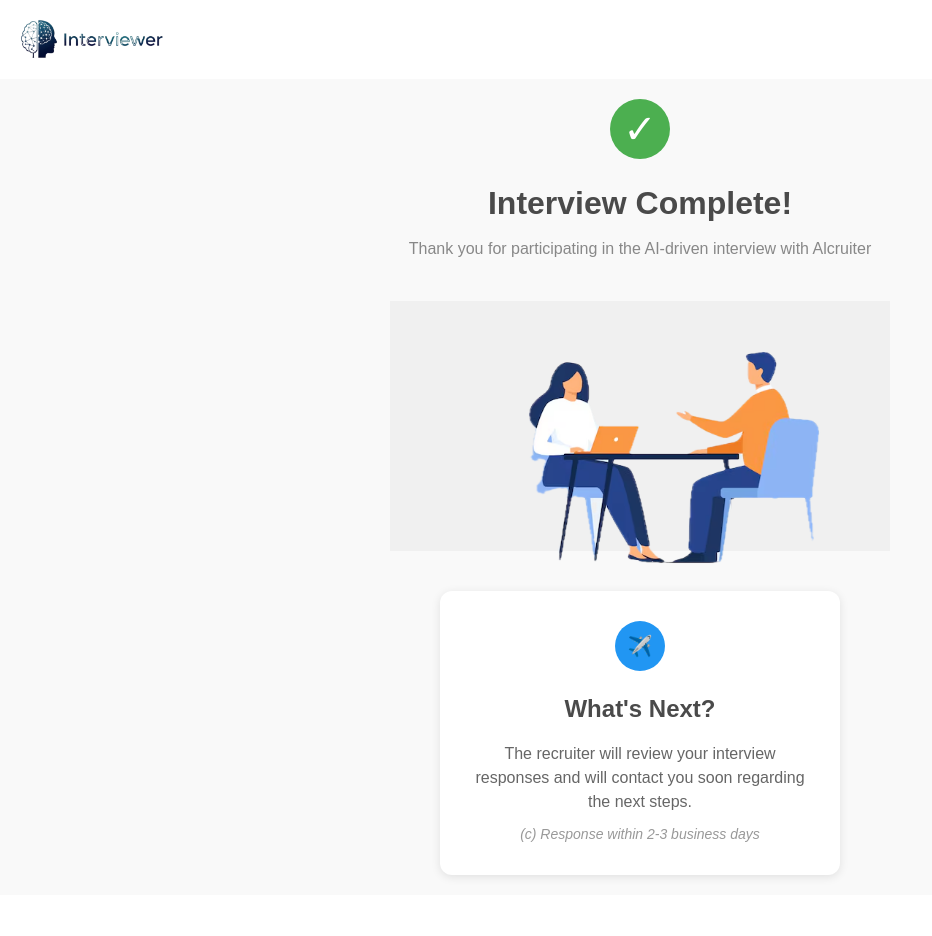
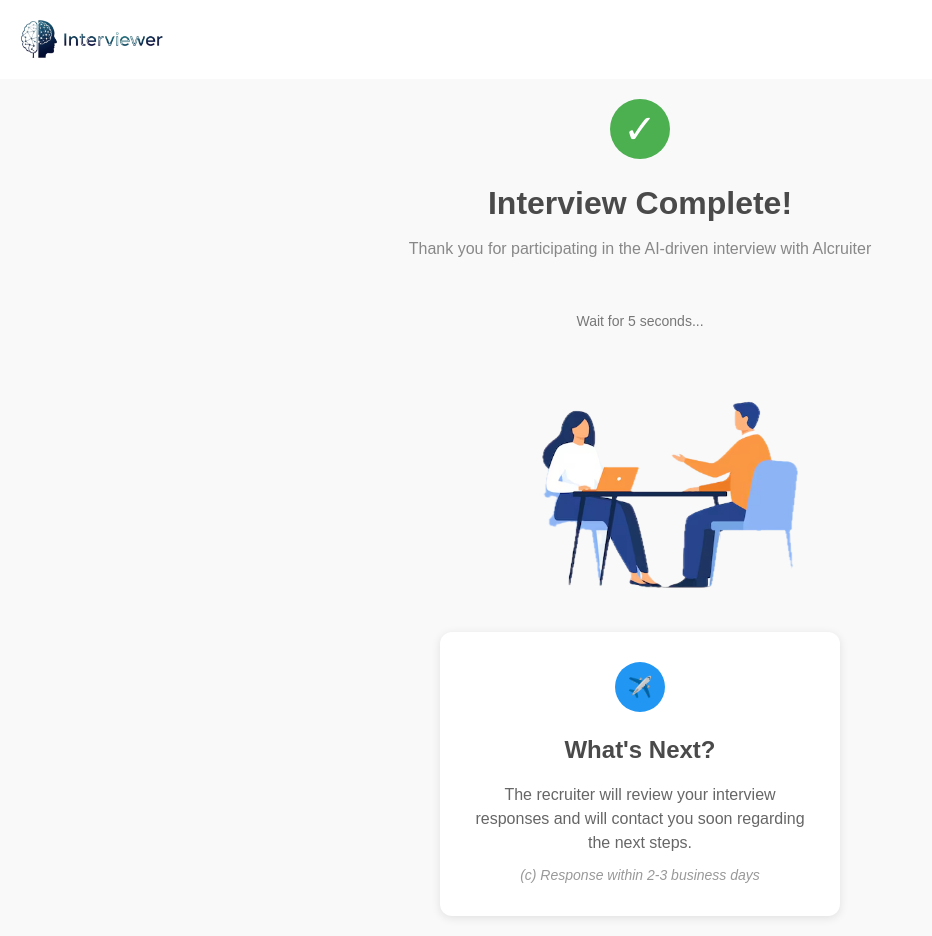
Before and after one commit to himanshu561hi/Interviewerr, a Next.js app: page /interview/1/completed in a window 1280 px wide. Shown: the whole page, without its empty margins (0-932 px from the left). Before the commit the page ends 895 px from the top, so only its background shows below. Built offline with nearby package versions, Linux system fonts and the light colour scheme; no server answers.

Commit message:
logout button

```diff
--- a/app/(main)/dashboard/_components/WelcomeContainer.jsx
+++ b/app/(main)/dashboard/_components/WelcomeContainer.jsx
@@ -1,12 +1,75 @@
+// "use client"
+// import React, { useContext } from 'react';
+// import { DashboardContext } from '../../provider';
+// import Image from 'next/image';
+
+// export default function WelcomeContainer() {
+//     const { userDetails, loading } = useContext(DashboardContext);
+
+//     // 1. सबसे पहले loading state को check करें
+//     if (loading) {
+//         return (
+//             <div className="bg-white p-5 mt-10 ml-10 mr-10 rounded-xl flex items-center justify-center">
+//                 <p>Loading user data...</p>
+//             </div>
+//         );
+//     }
+
+//     // 2. जब loading खत्म हो जाए, तब userDetails को check करें
+//     if (!userDetails) {
+//         return null;
+//     }
+
+//     // 3. जब data load हो जाए, तब content दिखाएं
+//     return (
+//         <div className="bg-white p-5 mt-10 ml-10 mr-10 rounded-xl flex justify-between items-center">
+//             <div>
+//                 <h2 className="text-large font-bold">
+//                     Welcome Back! {userDetails?.name}
+//                 </h2>
+//                 <p className="text-gray-500">
+//                     AI-Driven interviews, Hassele-free hiring.
+//                 </p>
+//             </div>
+//             {userDetails && (
+//                 <Image
+//                     src={userDetails?.profile_image}
+//                     alt="Profile Image"
+//                     width={40}
+//                     height={40}
+//                     className="rounded-full"
+//                 />
+//             )}
+//         </div>
+//     );
+// }
+
+
+
+
+
+
+
 "use client"
 import React, { useContext } from 'react';
+import Image from 'next/image';
+import { useRouter } from 'next/navigation'; // 1. Import useRouter
+import { LogOut } from 'lucide-react'; // 2. Import the logout icon
 import { DashboardContext } from '../../provider';
-import Image from 'next/image';
+import { supabase } from '@/services/supabaseClient'; // 3. Import Supabase client
 
 export default function WelcomeContainer() {
     const { userDetails, loading } = useContext(DashboardContext);
+    const router = useRouter(); // 4. Initialize the router
 
-    // 1. सबसे पहले loading state को check करें
+    // Function to handle user logout
+    const handleLogout = async () => {
+        // Sign out from Supabase
+        await supabase.auth.signOut();
+        // Redirect to the sign-in page
+        router.push('/auth');
+    };
+
     if (loading) {
         return (
             <div className="bg-white p-5 mt-10 ml-10 mr-10 rounded-xl flex items-center justify-center">
@@ -15,12 +78,10 @@
         );
     }
 
-    // 2. जब loading खत्म हो जाए, तब userDetails को check करें
     if (!userDetails) {
         return null;
     }
 
-    // 3. जब data load हो जाए, तब content दिखाएं
     return (
         <div className="bg-white p-5 mt-10 ml-10 mr-10 rounded-xl flex justify-between items-center">
             <div>
@@ -32,6 +93,8 @@
                 </p>
             </div>
             {userDetails && (
+                // 5. Group the image and icon together
+                <div className="flex items-center gap-4">
                     <Image
                         src={userDetails?.profile_image}
                         alt="Profile Image"
@@ -39,6 +102,11 @@
                         height={40}
                         className="rounded-full"
                     />
+                    <LogOut
+                        className="cursor-pointer text-gray-500 hover:text-red-500"
+                        onClick={handleLogout}
+                    />
+                </div>
             )}
         </div>
     );
--- a/app/interview/[interview_Id]/completed/page.jsx
+++ b/app/interview/[interview_Id]/completed/page.jsx
@@ -1,6 +1,155 @@
-import React from 'react';
+// import React from 'react';
+
+// const InterviewComplete = () => {
+//   return (
+//     <div style={{
+//       display: 'flex',
+//       flexDirection: 'column',
+//       alignItems: 'center',
+//       justifyContent: 'center',
+//       minHeight: '100vh',
+//       backgroundColor: '#f9f9f9',
+//       padding: '20px',
+//       fontFamily: 'Arial, sans-serif',
+//       color: '#333'
+//     }}>
+//       {/* Header with Checkmark */}
+//       <div style={{
+//         textAlign: 'center',
+//         marginBottom: '30px'
+//       }}>
+//         <div style={{
+//           width: '60px',
+//           height: '60px',
+//           borderRadius: '50%',
+//           backgroundColor: '#4CAF50',
+//           display: 'flex',
+//           alignItems: 'center',
+//           justifyContent: 'center',
+//           margin: '0 auto 20px',
+//           fontSize: '40px',
+//           color: 'white'
+//         }}>
+//           ✓
+//         </div>
+//         <h1 style={{
+//           fontSize: '32px',
+//           fontWeight: 'bold',
+//           color: '#4a4a4a',
+//           margin: '0 0 10px'
+//         }}>
+//           Interview Complete!
+//         </h1>
+//         <p style={{
+//           fontSize: '16px',
+//           color: '#888',
+//           margin: '0'
+//         }}>
+//           Thank you for participating in the AI-driven interview with Alcruiter
+//         </p>
+//       </div>
+
+//       {/* Illustration Placeholder */}
+//       <div style={{
+//         width: '100%',
+//         maxWidth: '500px',
+//         height: '250px',
+//         backgroundColor: '#f0f0f0',
+//         marginBottom: '40px',
+//         display: 'flex',
+//         alignItems: 'center',
+//         justifyContent: 'center',
+//         fontSize: '14px',
+//         color: '#999',
+//         marginTop: '10px'
+//       }}>
+//         <img src="/interviewComplete copy.png" borderRadius="12px" alt="Interview Complete Illustration" style={{ maxWidth: 'full', maxHeight: 'full' }} />
+//       </div>
+
+//       {/* What's Next Section */}
+//       <div style={{
+//         backgroundColor: 'white',
+//         borderRadius: '12px',
+//         padding: '30px',
+//         boxShadow: '0 2px 10px rgba(0,0,0,0.1)',
+//         width: '100%',
+//         maxWidth: '400px',
+//         textAlign: 'center'
+//       }}>
+//         <div style={{
+//           width: '50px',
+//           height: '50px',
+//           borderRadius: '50%',
+//           backgroundColor: '#2196F3',
+//           display: 'flex',
+//           alignItems: 'center',
+//           justifyContent: 'center',
+//           margin: '0 auto 20px',
+//           fontSize: '20px',
+//           color: 'white'
+//         }}>
+//           ✈️
+//         </div>
+//         <h2 style={{
+//           fontSize: '24px',
+//           fontWeight: 'bold',
+//           color: '#4a4a4a',
+//           margin: '0 0 15px'
+//         }}>
+//           What's Next?
+//         </h2>
+//         <p style={{
+//           fontSize: '16px',
+//           color: '#666',
+//           margin: '0 0 10px',
+//           lineHeight: '1.5'
+//         }}>
+//           The recruiter will review your interview responses and will contact you soon regarding the next steps.
+//         </p>
+//         <p style={{
+//           fontSize: '14px',
+//           color: '#999',
+//           margin: '0',
+//           fontStyle: 'italic'
+//         }}>
+//           (c) Response within 2-3 business days
+//         </p>
+//       </div>
+//     </div>
+//   );
+// };
+
+// export default InterviewComplete;
+
+
+
+
+"use client" // Add this if you are using Next.js App Router
+import React, { useState, useEffect } from 'react';
+import { useRouter } from 'next/navigation'; // For redirection
 
 const InterviewComplete = () => {
+  // 1. State to keep track of the countdown
+  const [secondsLeft, setSecondsLeft] = useState(10);
+  const router = useRouter();
+
+  // 2. useEffect to handle the timer logic
+  useEffect(() => {
+    // If the countdown is finished, redirect the user
+    if (secondsLeft <= 0) {
+       // Redirect to the homepage
+      return;
+    }
+
+    // Set up an interval to decrease the timer every second
+    const intervalId = setInterval(() => {
+      setSecondsLeft(prevSeconds => prevSeconds - 1);
+    }, 1000);
+
+    // Clean up the interval when the component unmounts or timer finishes
+    return () => clearInterval(intervalId);
+  }, [secondsLeft, router]); // Dependency array
+
   return (
     <div style={{
       display: 'flex',
@@ -48,22 +197,18 @@
           Thank you for participating in the AI-driven interview with Alcruiter
         </p>
       </div>
-
-      {/* Illustration Placeholder */}
+          <p style={{ marginTop: '20px', color: '#777', fontSize: '14px' }}>
+        Wait for {secondsLeft} seconds...
+      </p>
+      {/* Illustration */}
       <div style={{
         width: '100%',
         maxWidth: '500px',
         height: '250px',
-        backgroundColor: '#f0f0f0',
         marginBottom: '40px',
-        display: 'flex',
-        alignItems: 'center',
-        justifyContent: 'center',
-        fontSize: '14px',
-        color: '#999',
         marginTop: '10px'
       }}>
-        <img src="/interviewComplete copy.png" borderRadius="12px" alt="Interview Complete Illustration" style={{ maxWidth: 'full', maxHeight: 'full' }} />
+        <img src="/interviewComplete copy.png" alt="Interview Complete Illustration" style={{ width: '100%', height: '100%', objectFit: 'contain' }} />
       </div>
 
       {/* What's Next Section */}
@@ -115,6 +260,9 @@
           (c) Response within 2-3 business days
         </p>
       </div>
+
+      {/* 3. Display the timer to the user */}
+
     </div>
   );
 };
```
Lines whose indentation alone changed are shown as unchanged.
